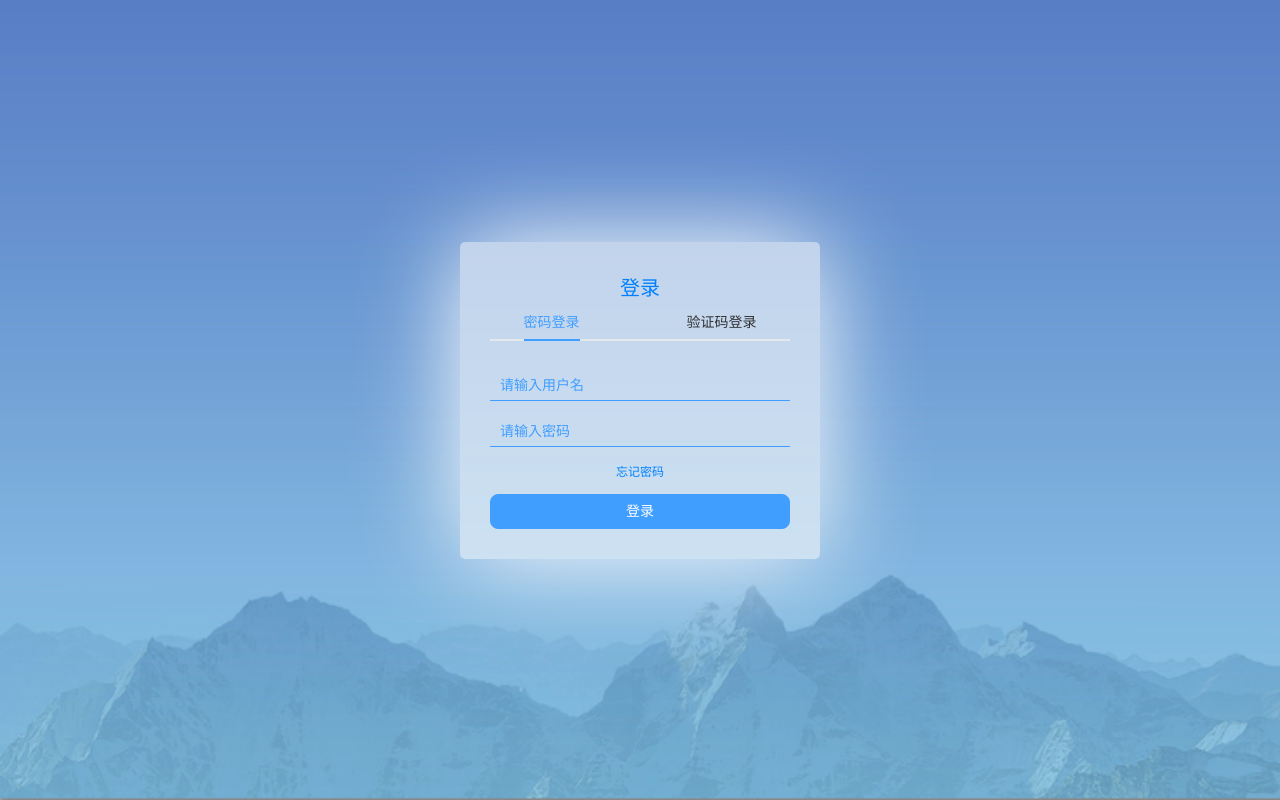
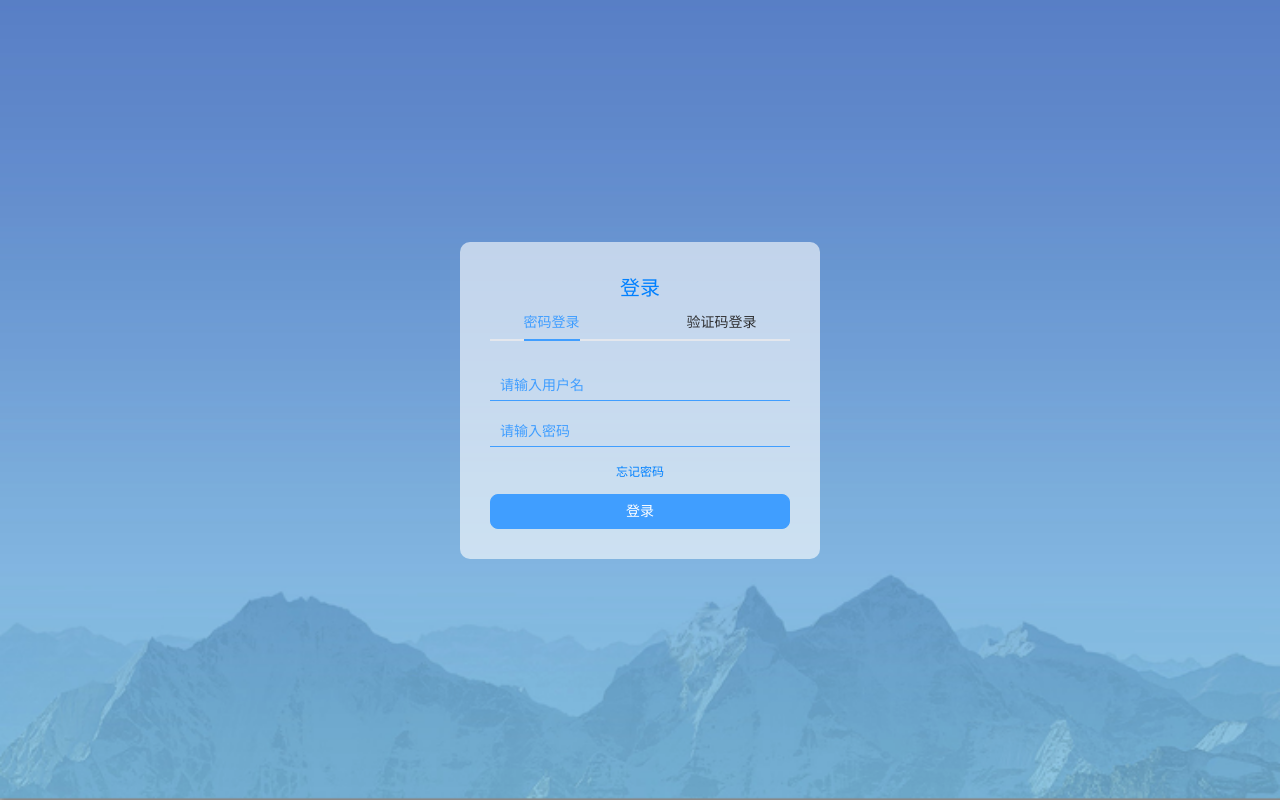
Before and after one commit to bo-ddd/graduate-cms, a Vue app: page /login in a window 1280 px wide. Built offline with nearby package versions, Linux system fonts and the light colour scheme.

Commit message:
Updata code

```diff
--- a/auto-imports.d.ts
+++ b/auto-imports.d.ts
@@ -1,6 +1,5 @@
 // Generated by 'unplugin-auto-import'
 export {}
 declare global {
-  const ElMessage: typeof import('element-plus/es')['ElMessage']
-  const ElMessageBox: typeof import('element-plus/es')['ElMessageBox']
+
 }
--- a/src/views/Login/Login.vue
+++ b/src/views/Login/Login.vue
@@ -441,8 +441,8 @@ function removeFome() {
     padding: 30px;
     color: #0080ff;
     background-color: rgba(255, 255, 255, .6);
-    border-radius: 5px;
-    box-shadow: 0px 0px 100px 0PX rgb(255, 255, 255);
+    border-radius: 10px;
+    // box-shadow: 0px 0px 100px 0PX rgb(255, 255, 255);
 }
 
 :deep(.el-form-item__label) {
```
